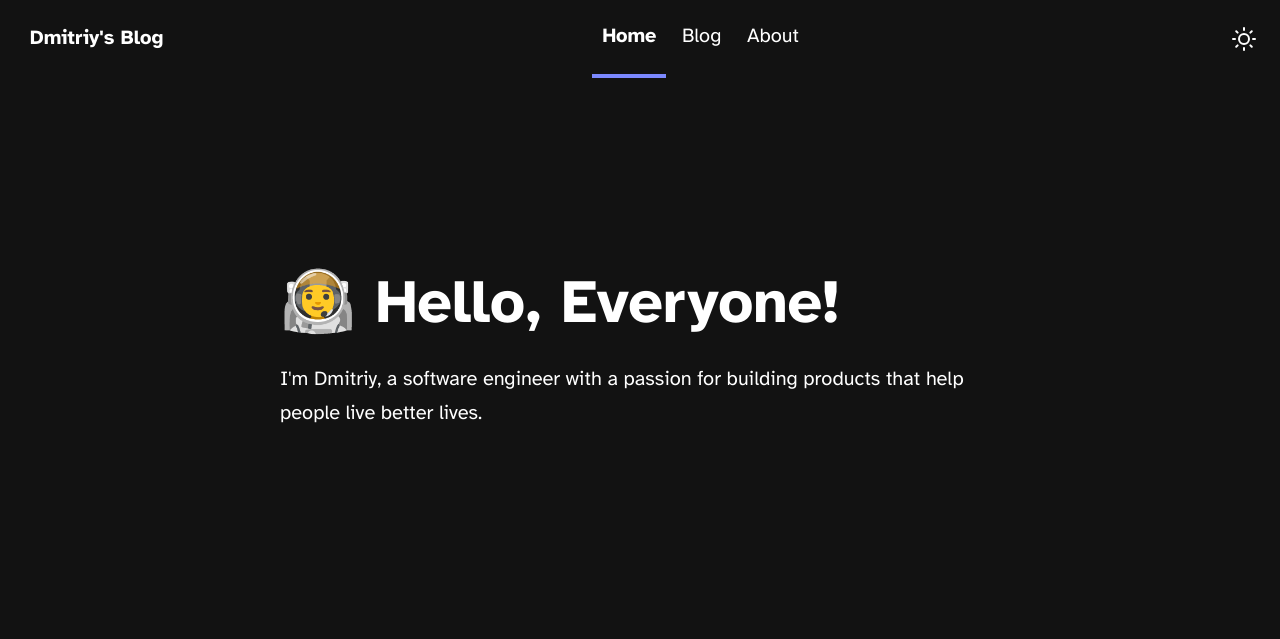
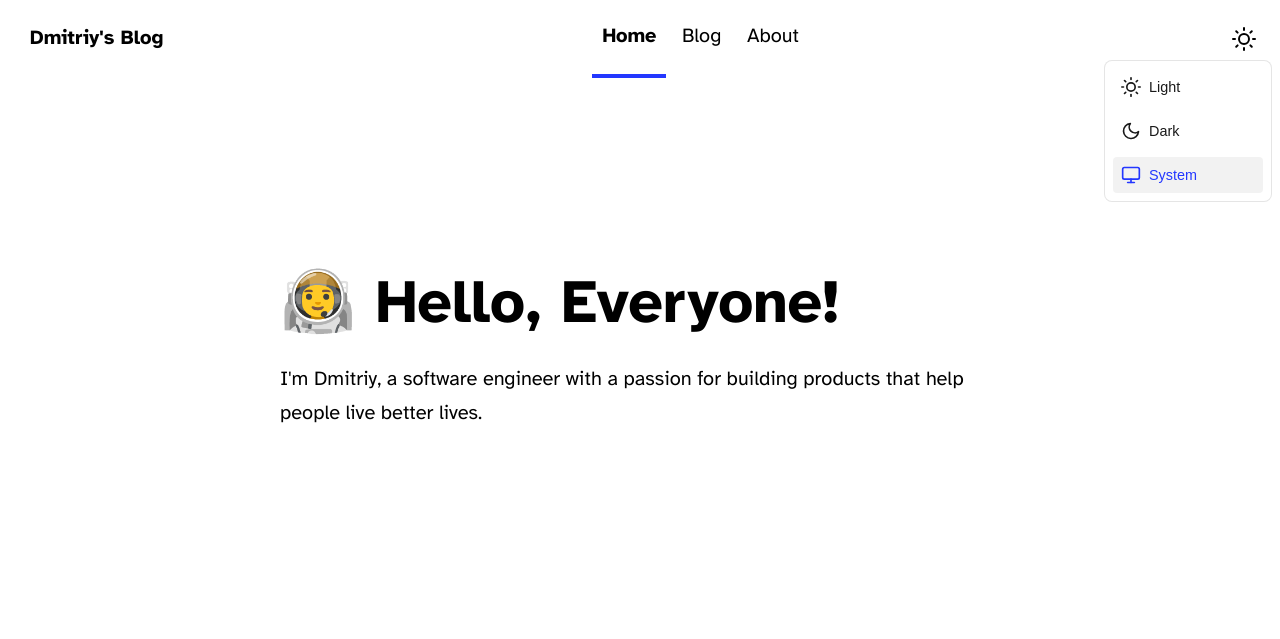
Before and after one commit to dmmishchenko/dmmishchenko.github.io, an Astro site: page / in a window 1280 px wide. Both pictures are taken after a click on the button "Toggle theme". Shown: the top 639 px of the page. Built offline with nearby package versions, Linux system fonts and the light colour scheme; Astro itself is replaced by a stand-in of ours.

Commit message:
Improve theme detection and selection logic in BaseHead and Header components

```diff
--- a/src/components/BaseHead.astro
+++ b/src/components/BaseHead.astro
@@ -45,19 +45,16 @@ const { title, description, image = '/blog-placeholder-1.jpg' } = Astro.props;
 <meta property="twitter:title" content={title} />
 <meta property="twitter:description" content={description} />
 <meta property="twitter:image" content={new URL(image, Astro.url)} />
-
 <!-- Theme Script -->
 <script is:inline>
   const theme = (() => {
     if (typeof localStorage !== 'undefined' && localStorage.getItem('theme')) {
-      return localStorage.getItem('theme');
+      const storedTheme = localStorage.getItem('theme');
+      if (storedTheme === 'light' || storedTheme === 'dark') {
+        return storedTheme;
+      }
     }
-    if (window.matchMedia('(prefers-color-scheme: dark)').matches) {
-      return 'dark';
-    }
-    return 'light';
+    return window.matchMedia('(prefers-color-scheme: dark)').matches ? 'dark' : 'light';
   })();
-  if (theme === 'dark') {
-    document.documentElement.style.colorScheme = 'dark';
-  }
+  document.documentElement.style.colorScheme = theme;
 </script>
--- a/src/components/Header.astro
+++ b/src/components/Header.astro
@@ -12,7 +12,13 @@ import { SITE_TITLE } from "../consts";
       <HeaderLink href="/about">About</HeaderLink>
     </div>
     <div class="theme-controls">
-      <button id="theme-toggle" class="theme-toggle" aria-label="Toggle theme">
+      <button
+        id="theme-toggle"
+        class="theme-toggle"
+        aria-label="Toggle theme"
+        popovertarget="theme-popover"
+        popovertargetaction="toggle"
+      >
         <svg
           class="sun-icon"
           xmlns="http://www.w3.org/2000/svg"
@@ -50,6 +56,70 @@ import { SITE_TITLE } from "../consts";
           <path d="M21 12.79A9 9 0 1 1 11.21 3 7 7 0 0 0 21 12.79z"></path>
         </svg>
       </button>
+      <div id="theme-popover" popover>
+        <div class="theme-options">
+          <button class="theme-option" data-theme="light">
+            <svg
+              class="sun-icon"
+              xmlns="http://www.w3.org/2000/svg"
+              width="24"
+              height="24"
+              viewBox="0 0 24 24"
+              fill="none"
+              stroke="currentColor"
+              stroke-width="2"
+              stroke-linecap="round"
+              stroke-linejoin="round"
+            >
+              <circle cx="12" cy="12" r="5"></circle>
+              <line x1="12" y1="1" x2="12" y2="3"></line>
+              <line x1="12" y1="21" x2="12" y2="23"></line>
+              <line x1="4.22" y1="4.22" x2="5.64" y2="5.64"></line>
+              <line x1="18.36" y1="18.36" x2="19.78" y2="19.78"></line>
+              <line x1="1" y1="12" x2="3" y2="12"></line>
+              <line x1="21" y1="12" x2="23" y2="12"></line>
+              <line x1="4.22" y1="19.78" x2="5.64" y2="18.36"></line>
+              <line x1="18.36" y1="5.64" x2="19.78" y2="4.22"></line>
+            </svg>
+            Light
+          </button>
+          <button class="theme-option" data-theme="dark">
+            <svg
+              class="moon-icon"
+              xmlns="http://www.w3.org/2000/svg"
+              width="24"
+              height="24"
+              viewBox="0 0 24 24"
+              fill="none"
+              stroke="currentColor"
+              stroke-width="2"
+              stroke-linecap="round"
+              stroke-linejoin="round"
+            >
+              <path d="M21 12.79A9 9 0 1 1 11.21 3 7 7 0 0 0 21 12.79z"></path>
+            </svg>
+            Dark
+          </button>
+          <button class="theme-option" data-theme="system">
+            <svg
+              xmlns="http://www.w3.org/2000/svg"
+              width="24"
+              height="24"
+              viewBox="0 0 24 24"
+              fill="none"
+              stroke="currentColor"
+              stroke-width="2"
+              stroke-linecap="round"
+              stroke-linejoin="round"
+            >
+              <rect x="2" y="3" width="20" height="14" rx="2" ry="2"></rect>
+              <line x1="8" y1="21" x2="16" y2="21"></line>
+              <line x1="12" y1="17" x2="12" y2="21"></line>
+            </svg>
+            System
+          </button>
+        </div>
+      </div>
     </div>
   </nav>
 </header>
@@ -118,63 +188,172 @@ import { SITE_TITLE } from "../consts";
     height: 24px;
   }
 
+  #theme-popover {
+    padding: 0.5rem;
+    border-radius: 8px;
+    box-shadow: var(--box-shadow);
+    inset: unset;
+    right: 8px;
+    top: 60px;
+  }
+
+  .theme-options {
+    display: flex;
+    flex-direction: column;
+    gap: 0.5rem;
+    min-width: 150px;
+  }
+
+  .theme-option {
+    display: flex;
+    align-items: center;
+    gap: 0.5rem;
+    padding: 0.5rem;
+    border: none;
+    background: none;
+    width: 100%;
+    cursor: pointer;
+    border-radius: 4px;
+    font-size: 0.9rem;
+    transition: all 0.2s ease;
+  }
+
+  .theme-option svg {
+    width: 20px;
+    height: 20px;
+    stroke: currentColor;
+    stroke-width: 2;
+  }
+
   @media (prefers-color-scheme: dark) {
-    .sun-icon {
+    #theme-popover {
+      background-color: #1a1b26;
+      border: 1px solid rgba(255, 255, 255, 0.1);
+    }
+
+    .theme-option {
+      color: rgba(255, 255, 255, 0.9);
+    }
+
+    .theme-option:hover {
+      background: rgba(255, 255, 255, 0.1);
+    }
+
+    .theme-option[data-selected="true"] {
+      background: rgba(255, 255, 255, 0.1);
+      color: var(--accent);
+    }
+
+    .theme-toggle .sun-icon {
+      display: none;
+    }
+    .theme-toggle .moon-icon {
       display: block;
-    }
-    .moon-icon {
-      display: none;
     }
   }
 
   @media (prefers-color-scheme: light) {
-    .sun-icon {
+    #theme-popover {
+      background-color: white;
+      border: 1px solid rgba(0, 0, 0, 0.1);
+    }
+
+    .theme-option {
+      color: rgba(0, 0, 0, 0.9);
+    }
+
+    .theme-option:hover {
+      background: rgba(0, 0, 0, 0.05);
+    }
+
+    .theme-option[data-selected="true"] {
+      background: rgba(0, 0, 0, 0.05);
+      color: var(--accent);
+    }
+
+    .theme-toggle .sun-icon {
+      display: block;
+    }
+    .theme-toggle .moon-icon {
       display: none;
-    }
-    .moon-icon {
-      display: block;
     }
   }
 </style>
 
 <script>
-  // Get initial theme from localStorage or system preference
+  // Get initial theme from localStorage or default to system
   const storedTheme = localStorage.getItem('theme');
   const prefersColorScheme = window.matchMedia("(prefers-color-scheme: dark)");
-  let isDarkMode = storedTheme
-    ? storedTheme === 'dark'
-    : prefersColorScheme.matches;
+  let currentTheme = storedTheme || 'system';
+
+  // Function to update theme option buttons
+  const updateThemeButtons = () => {
+    document.querySelectorAll('.theme-option').forEach(button => {
+      const isSelected = button.getAttribute('data-theme') === currentTheme;
+      button.setAttribute('data-selected', isSelected.toString());
+    });
+  };
+
+  // Function to get effective theme (resolving 'system' to actual theme)
+  const getEffectiveTheme = () => {
+    if (currentTheme === 'system') {
+      return prefersColorScheme.matches ? 'dark' : 'light';
+    }
+    return currentTheme;
+  };
 
   // Function to toggle icons based on color scheme
   const toggleIcons = (isDark: boolean) => {
-    const sunIcon = document.querySelector(".sun-icon") as HTMLElement;
-    const moonIcon = document.querySelector(".moon-icon") as HTMLElement;
+    const sunIcon = document.querySelector(".theme-toggle .sun-icon") as HTMLElement;
+    const moonIcon = document.querySelector(".theme-toggle .moon-icon") as HTMLElement;
     if (sunIcon && moonIcon) {
-      sunIcon.style.display = isDark ? "block" : "none";
-      moonIcon.style.display = isDark ? "none" : "block";
+      sunIcon.style.display = isDark ? "none" : "block";
+      moonIcon.style.display = isDark ? "block" : "none";
     }
   };
 
   // Function to update theme
-  const updateTheme = (isDark: boolean) => {
-    isDarkMode = isDark;
-    document.documentElement.style.colorScheme = isDark ? "dark" : "light";
-    localStorage.setItem('theme', isDark ? 'dark' : 'light');
-    toggleIcons(isDark);
+  const updateTheme = (theme: string) => {
+    currentTheme = theme;
+    const effectiveTheme = getEffectiveTheme();
+    document.documentElement.style.colorScheme = effectiveTheme;
+
+    // Only store in localStorage if it's not system theme
+    if (theme === 'system') {
+      localStorage.removeItem('theme');
+    } else {
+      localStorage.setItem('theme', theme);
+    }
+
+    toggleIcons(effectiveTheme === 'dark');
+    updateThemeButtons();
+
+    // Hide popover after selection
+    const popover = document.getElementById('theme-popover');
+    if (popover && popover.matches(':popover-open')) {
+      popover.hidePopover();
+    }
   };
 
-  // Listen for system color scheme changes (only if no stored preference)
+  // Handle theme option clicks
+  document.querySelectorAll('.theme-option').forEach(button => {
+    button.addEventListener('click', () => {
+      const theme = button.getAttribute('data-theme') || 'system';
+      updateTheme(theme);
+    });
+  });
+
+  // Listen for system color scheme changes
   prefersColorScheme.addEventListener("change", (e) => {
-    if (!localStorage.getItem('theme')) {
-      updateTheme(e.matches);
+    if (currentTheme === 'system') {
+      const effectiveTheme = getEffectiveTheme();
+      document.documentElement.style.colorScheme = effectiveTheme;
+      toggleIcons(effectiveTheme === 'dark');
     }
   });
 
-  // Handle manual theme toggle
-  document.getElementById("theme-toggle")?.addEventListener("click", () => {
-    updateTheme(!isDarkMode);
-  });
-
-  // Only update icons on load since theme is already set
-  toggleIcons(isDarkMode);
+  // Only update buttons and icons to match current state
+  const effectiveTheme = getEffectiveTheme();
+  toggleIcons(effectiveTheme === 'dark');
+  updateThemeButtons();
 </script>
```
